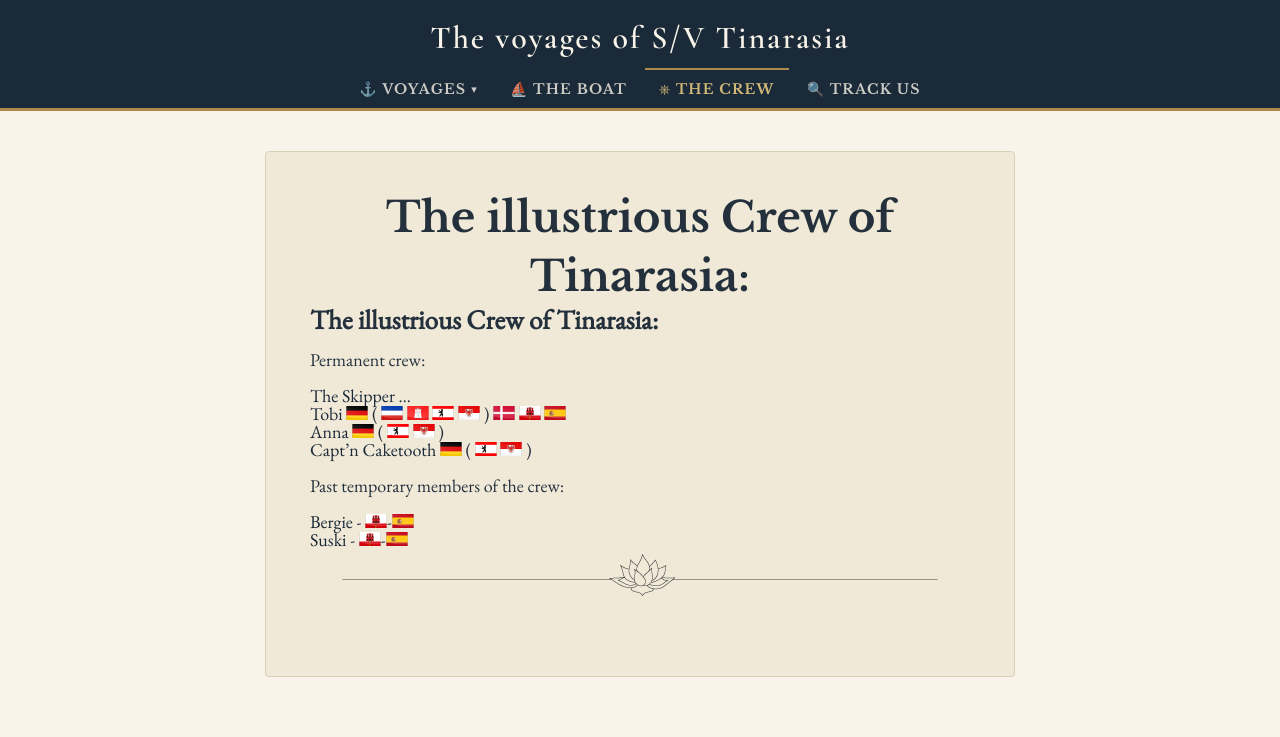
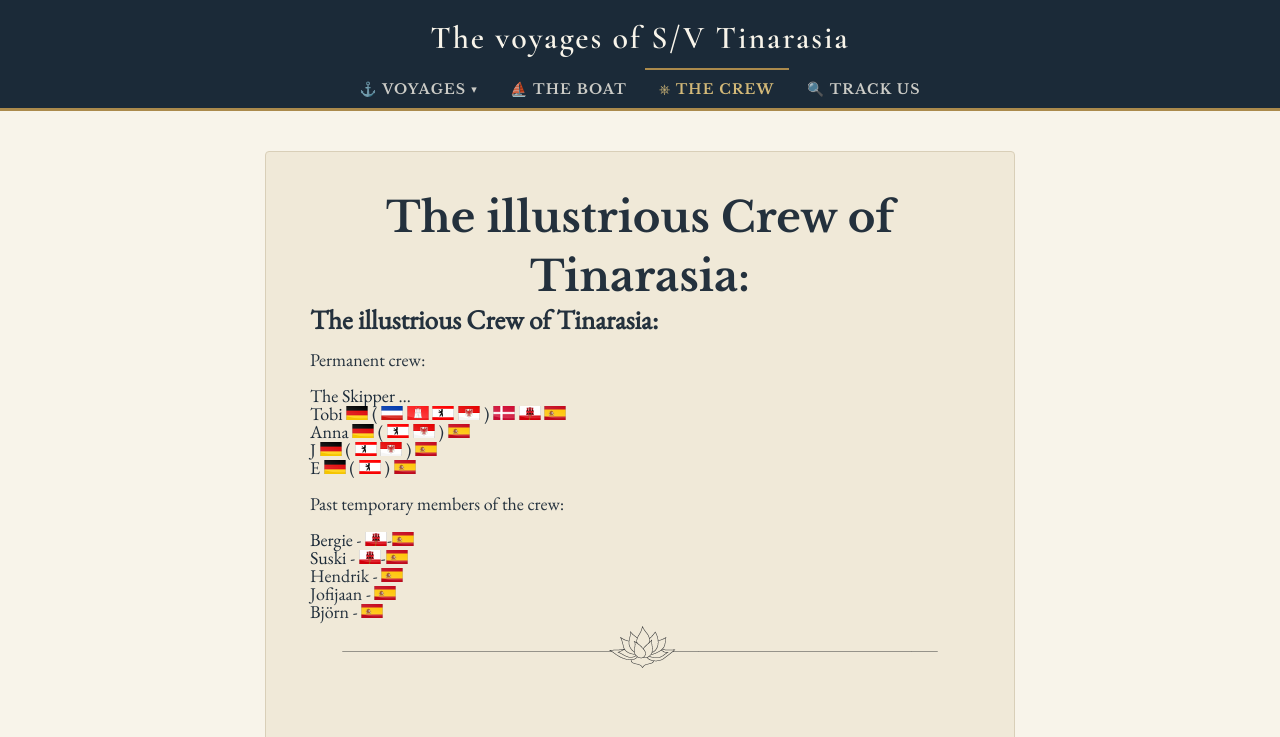
Before and after one commit to tinarasia/sailing-web, a Jekyll site: the page built from crew/index.md, in a window 1280 px wide, cut to the strip 0-737 px from the top of the page. Built offline with Jekyll 4.4.1, drawn with Linux system fonts in a browser that asks for light colours; our own code applies the rules of GitHub Pages for plain Markdown files.

Commit message:
Update crew page: flags, rename, new members
- Anna: add Spanish flag
- Capt'n Caketooth: renamed to "J", add Spanish flag
- Add "E" (German/Berlin + Spanish flags)
- Add Hendrik, Jofijaan, and Björn under temporary crew (Spanish flag)

```diff
--- a/crew/index.md
+++ b/crew/index.md
@@ -18,11 +18,20 @@ Permanent crew:
 * [Anna](/crew/anna)
  <img src="/img/flags/de.png">
  ( <img src="/img/flags/de/berlin-22x14.png"> <img src="/img/flags/de/brandenburg-22x14.png"> )
-* [Capt'n Caketooth](/crew/captn_caketooth)
+ <img src="/img/flags/es.png">
+* [J](/crew/j)
  <img src="/img/flags/de.png">
  ( <img src="/img/flags/de/berlin-22x14.png"> <img src="/img/flags/de/brandenburg-22x14.png"> )
+ <img src="/img/flags/es.png">
+* [E](/crew/e)
+ <img src="/img/flags/de.png">
+ ( <img src="/img/flags/de/berlin-22x14.png"> )
+ <img src="/img/flags/es.png">
 
 Past temporary members of the crew:
 
 * [Bergie](https://lille-oe.de/crew/) - <img src="/img/flags/gi.png">-<img src="/img/flags/es.png">
 * [Suski](https://lille-oe.de/crew/) - <img src="/img/flags/gi.png">-<img src="/img/flags/es.png">
+* Hendrik - <img src="/img/flags/es.png">
+* Jofijaan - <img src="/img/flags/es.png">
+* Björn - <img src="/img/flags/es.png">
```
